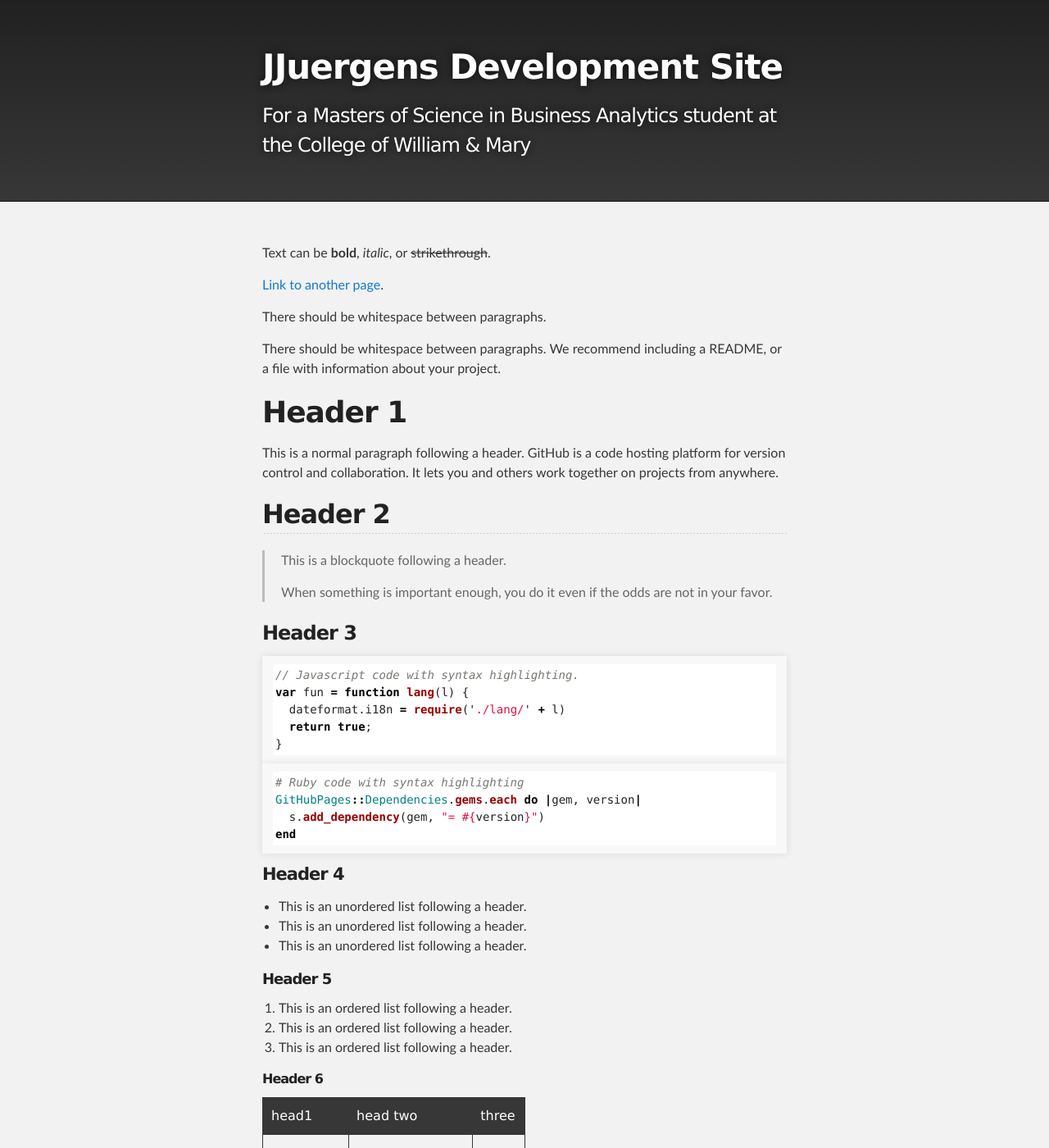
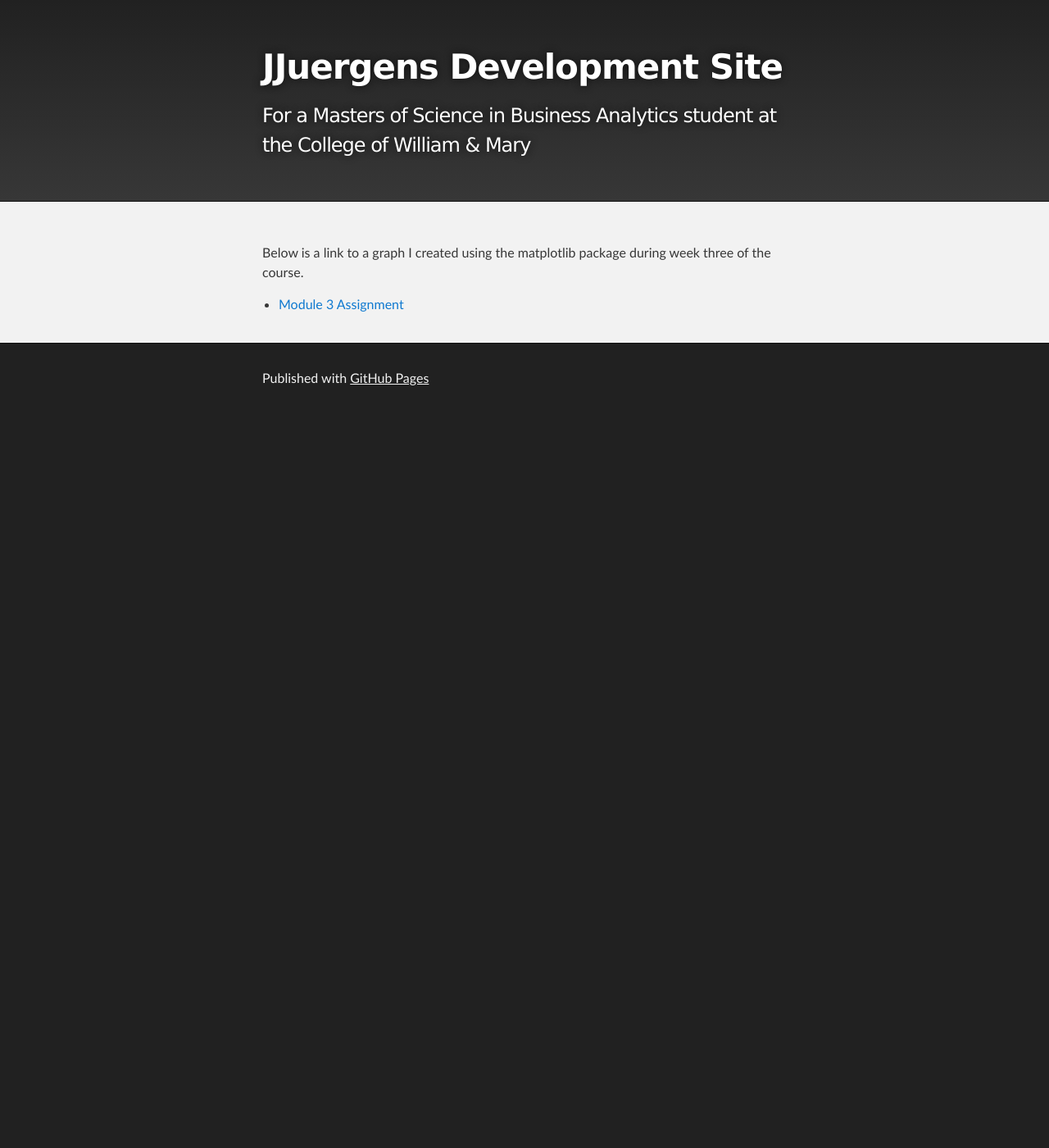
Before and after one commit to JJuergens/jjuergens.github.io, a Jekyll site: the page built from index.md, in a window 1280 px wide and 1400 px high. Shown: the whole window at 82% size. Built offline with Jekyll 4.4.1, drawn with Linux system fonts in a browser that asks for light colours; our own code applies the rules of GitHub Pages for plain Markdown files; some of the changed text lies outside the part shown.

Commit message:
Update index.md

````diff
--- a/index.md
+++ b/index.md
@@ -3,122 +3,5 @@ title: JJuergens Development Site
 description: For a Masters of Science in Business Analytics student at the College of William & Mary
 ---
 
-Text can be **bold**, _italic_, or ~~strikethrough~~.
-
-[Link to another page](./another-page.html).
-
-There should be whitespace between paragraphs.
-
-There should be whitespace between paragraphs. We recommend including a README, or a file with information about your project.
-
-# Header 1
-
-This is a normal paragraph following a header. GitHub is a code hosting platform for version control and collaboration. It lets you and others work together on projects from anywhere.
-
-## Header 2
-
-> This is a blockquote following a header.
->
-> When something is important enough, you do it even if the odds are not in your favor.
-
-### Header 3
-
-```js
-// Javascript code with syntax highlighting.
-var fun = function lang(l) {
-  dateformat.i18n = require('./lang/' + l)
-  return true;
-}
-```
-
-```ruby
-# Ruby code with syntax highlighting
-GitHubPages::Dependencies.gems.each do |gem, version|
-  s.add_dependency(gem, "= #{version}")
-end
-```
-
-#### Header 4
-
-*   This is an unordered list following a header.
-*   This is an unordered list following a header.
-*   This is an unordered list following a header.
-
-##### Header 5
-
-1.  This is an ordered list following a header.
-2.  This is an ordered list following a header.
-3.  This is an ordered list following a header.
-
-###### Header 6
-
-| head1        | head two          | three |
-|:-------------|:------------------|:------|
-| ok           | good swedish fish | nice  |
-| out of stock | good and plenty   | nice  |
-| ok           | good `oreos`      | hmm   |
-| ok           | good `zoute` drop | yumm  |
-
-### There's a horizontal rule below this.
-
-* * *
-
-### Here is an unordered list:
-
-*   Item foo
-*   Item bar
-*   Item baz
-*   Item zip
-
-### And an ordered list:
-
-1.  Item one
-1.  Item two
-1.  Item three
-1.  Item four
-
-### And a nested list:
-
-- level 1 item
-  - level 2 item
-  - level 2 item
-    - level 3 item
-    - level 3 item
-- level 1 item
-  - level 2 item
-  - level 2 item
-  - level 2 item
-- level 1 item
-  - level 2 item
-  - level 2 item
-- level 1 item
-
-### Small image
-
-![Octocat](https://github.githubassets.com/images/icons/emoji/octocat.png)
-
-### Large image
-
-![Branching](https://guides.github.com/activities/hello-world/branching.png)
-
-
-### Definition lists can be used with HTML syntax.
-
-<dl>
-<dt>Name</dt>
-<dd>Godzilla</dd>
-<dt>Born</dt>
-<dd>1952</dd>
-<dt>Birthplace</dt>
-<dd>Japan</dd>
-<dt>Color</dt>
-<dd>Green</dd>
-</dl>
-
-```
-Long, single-line code blocks should not wrap. They should horizontally scroll if they are too long. This line should be long enough to demonstrate this.
-```
-
-```
-The final element.
-```
+Below is a link to a graph I created using the matplotlib package during week three of the course.
+- [Module 3 Assignment](/TimeSeries/index.md)
````
